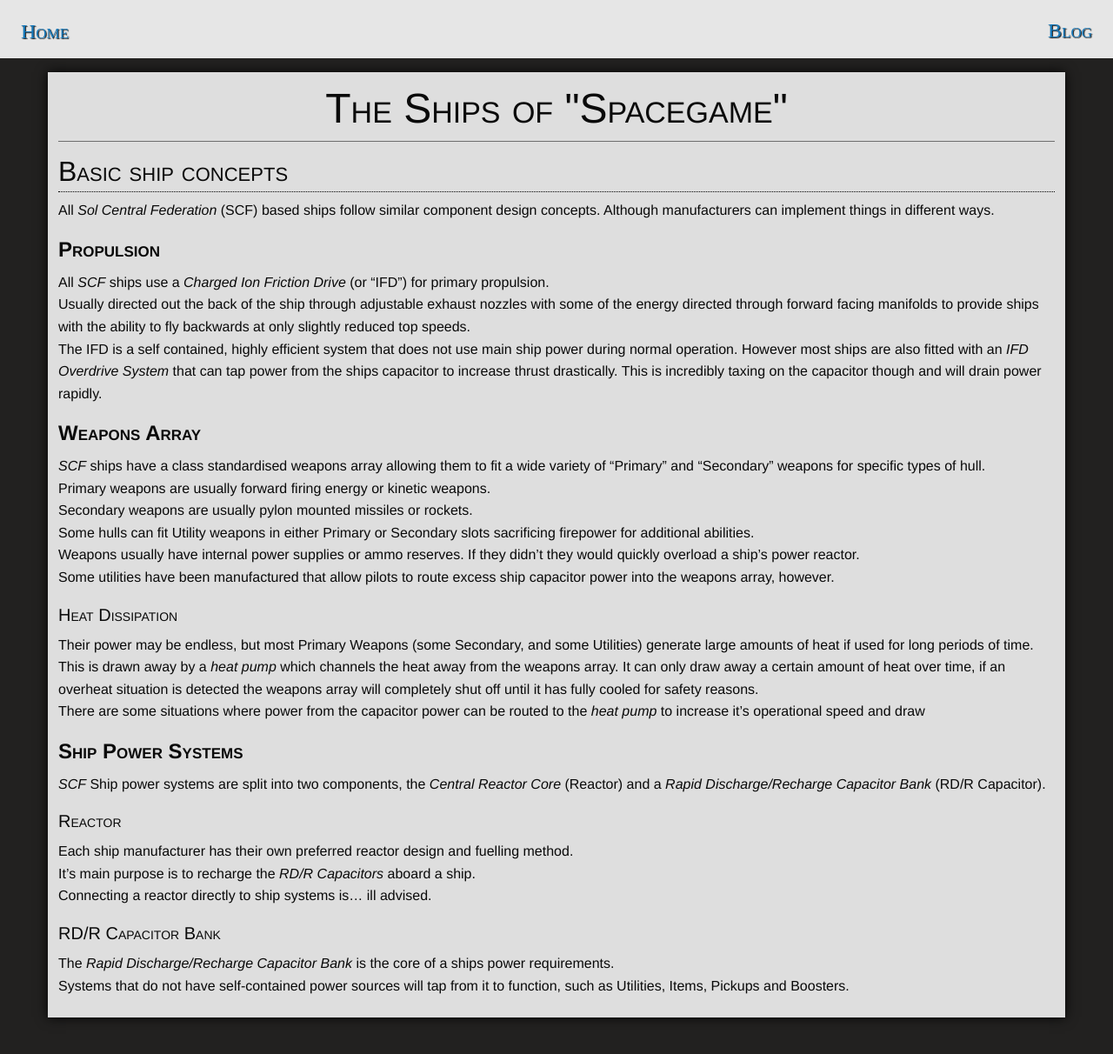
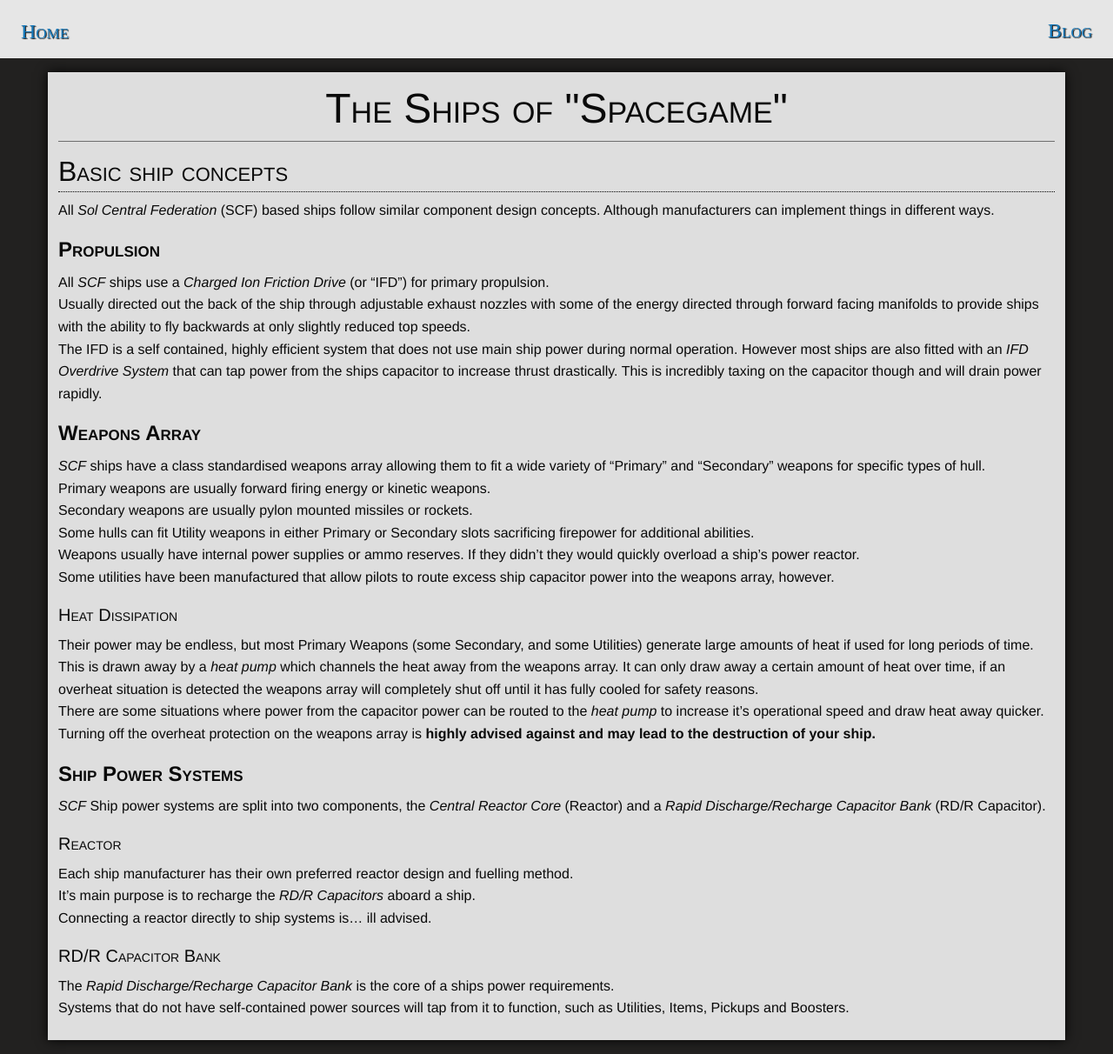
Before and after one commit to ori-sky/polar-space, a Jekyll site: the page built from designs/ships.md, in a window 1280 px wide. Shown: the whole page at 87% size. Built offline with Jekyll 4.4.1, drawn with Linux system fonts in a browser that asks for light colours; nearby versions of some CDN libraries; some web fonts are replaced; our own code applies the rules of GitHub Pages for plain Markdown files; library files that are not in the unit come from our copies; before the commit the page ends 1186 px from its top, so only the background shows below that.

Commit message:
designs/ships.md updated from https://stackedit.io/

```diff
--- a/designs/ships.md
+++ b/designs/ships.md
@@ -20,7 +20,8 @@ Some utilities have been manufactured that allow pilots to route excess ship cap
 ### Heat Dissipation
 Their power may be endless, but most Primary Weapons (some Secondary, and some Utilities) generate large amounts of heat if used for long periods of time.
 This is drawn away by a *heat pump* which channels the heat away from the weapons array. It can only draw away a certain amount of heat over time, if an overheat situation is detected the weapons array will completely shut off until it has fully cooled for safety reasons.
-There are some situations where power from the capacitor power can be routed to the *heat pump* to increase it's operational speed and draw
+There are some situations where power from the capacitor power can be routed to the *heat pump* to increase it's operational speed and draw heat away quicker.
+Turning off the overheat protection on the weapons array is **highly advised against and may lead to the destruction of your ship.**
 
 ## Ship Power Systems
 *SCF* Ship power systems are split into two components, the *Central Reactor Core* (Reactor) and a *Rapid Discharge/Recharge Capacitor Bank* (RD/R Capacitor).
```
Also changed, not shown: other parts of designs/ships.md (+2 -2 lines).
